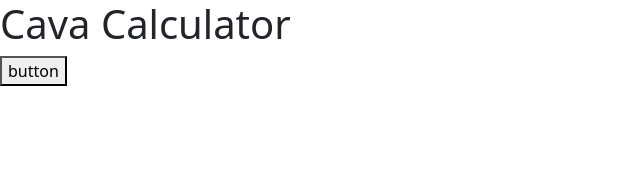
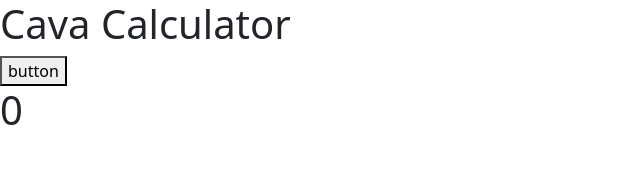
Before and after one commit to johnathanmann/cava-calculator, a React (Create React App) app: page /#/ in a window 1280 px wide. Shown: the top 184 px of the page, without its empty margins (0-640 px from the left). Built offline with nearby package versions, Linux system fonts and the light colour scheme.

Commit message:
Calories vaue succesfuly showing on screen

```diff
--- a/src/pages/Homepage.js
+++ b/src/pages/Homepage.js
@@ -33,11 +33,13 @@ export default function Homepage(){
 }));
 }
 
+
 console.log(allValues)
     return(
       <div>
         <h1>Cava Calculator</h1>
-        <button onClick={() => changeHandler("salad")}>button</button>
+        <button onClick={() => changeHandler("Garlic Dressing")}>button</button>
+        <h1>{allValues.calories}</h1>
         </div>
     )
 }
```
